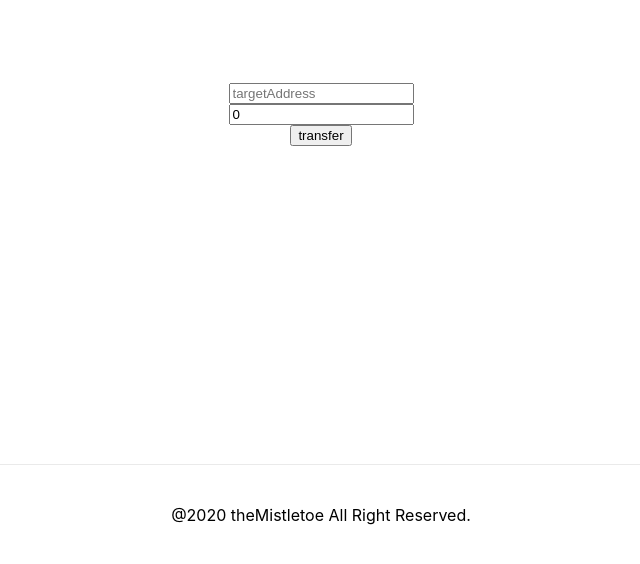
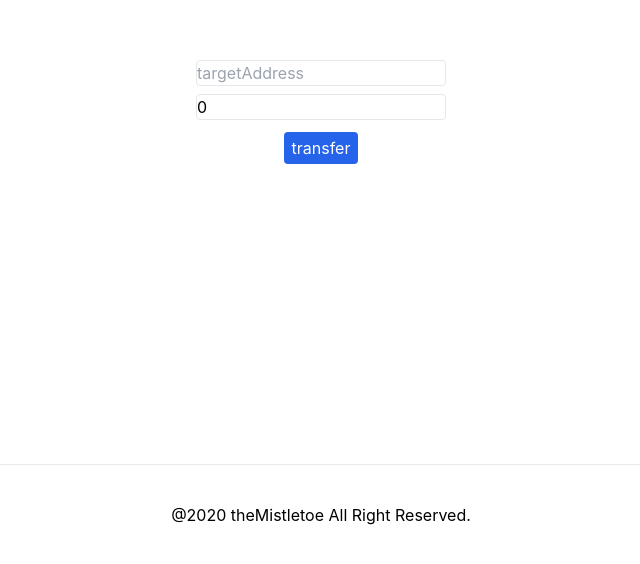
Before and after one commit to theMistletoe/Dev-Transfer, a Next.js app: page / in a window 1280 px wide. Shown: the part 236-800 px from the top of the page, without its empty margins (319-959 px from the left). Built offline with nearby package versions, Linux system fonts and the light colour scheme.

Commit message:
add tailwind

```diff
--- a/package.json
+++ b/package.json
@@ -9,10 +9,13 @@
     "lint": "next lint"
   },
   "dependencies": {
+    "autoprefixer": "^10.3.1",
     "ethers": "^5.4.4",
     "next": "11.0.1",
+    "postcss": "^8.3.6",
     "react": "17.0.2",
     "react-dom": "17.0.2",
+    "tailwindcss": "^2.2.7",
     "web3": "^1.5.1"
   },
   "devDependencies": {
--- a/pages/index.tsx
+++ b/pages/index.tsx
@@ -41,9 +41,9 @@ const Home = () => {
       </Head>
 
       <main className={styles.main}>
-        <input type="text" value={targetAddress} onChange={e => setTargetAddress(e.target.value)} placeholder='targetAddress'/>
-        <input type="number" value={transferAmount} onChange={e => setTransferAmount(Number(e.target.value))} placeholder='amount'/>
-        <button onClick={handleTransferButton}>transfer</button>
+        <input className='border rounded my-1' type="text" value={targetAddress} onChange={e => setTargetAddress(e.target.value)} placeholder='targetAddress'/>
+        <input className='border rounded my-1' type="number" value={transferAmount} onChange={e => setTransferAmount(Number(e.target.value))} placeholder='amount'/>
+        <button className='bg-blue-600 rounded text-white px-2 py-1 my-2' onClick={handleTransferButton}>transfer</button>
       </main>
 
       <footer className={styles.footer}>
--- /dev/null
+++ b/postcss.config.js
@@ -0,0 +1,6 @@
+module.exports = {
+  plugins: {
+    tailwindcss: {},
+    autoprefixer: {},
+  },
+}
--- a/styles/globals.css
+++ b/styles/globals.css
@@ -1,3 +1,7 @@
+@tailwind base;
+@tailwind components;
+@tailwind utilities;
+
 html,
 body {
   padding: 0;
--- /dev/null
+++ b/tailwind.config.js
@@ -0,0 +1,11 @@
+module.exports = {
+  purge: ['./components/**/*.tsx', './pages/**/*.tsx', './public/**/*.html'],
+  darkMode: false, // or 'media' or 'class'
+  theme: {
+    extend: {},
+  },
+  variants: {
+    extend: {},
+  },
+  plugins: [],
+}
```
Also changed, not shown: 1 other file (tests, documents, lock files or other folders).
